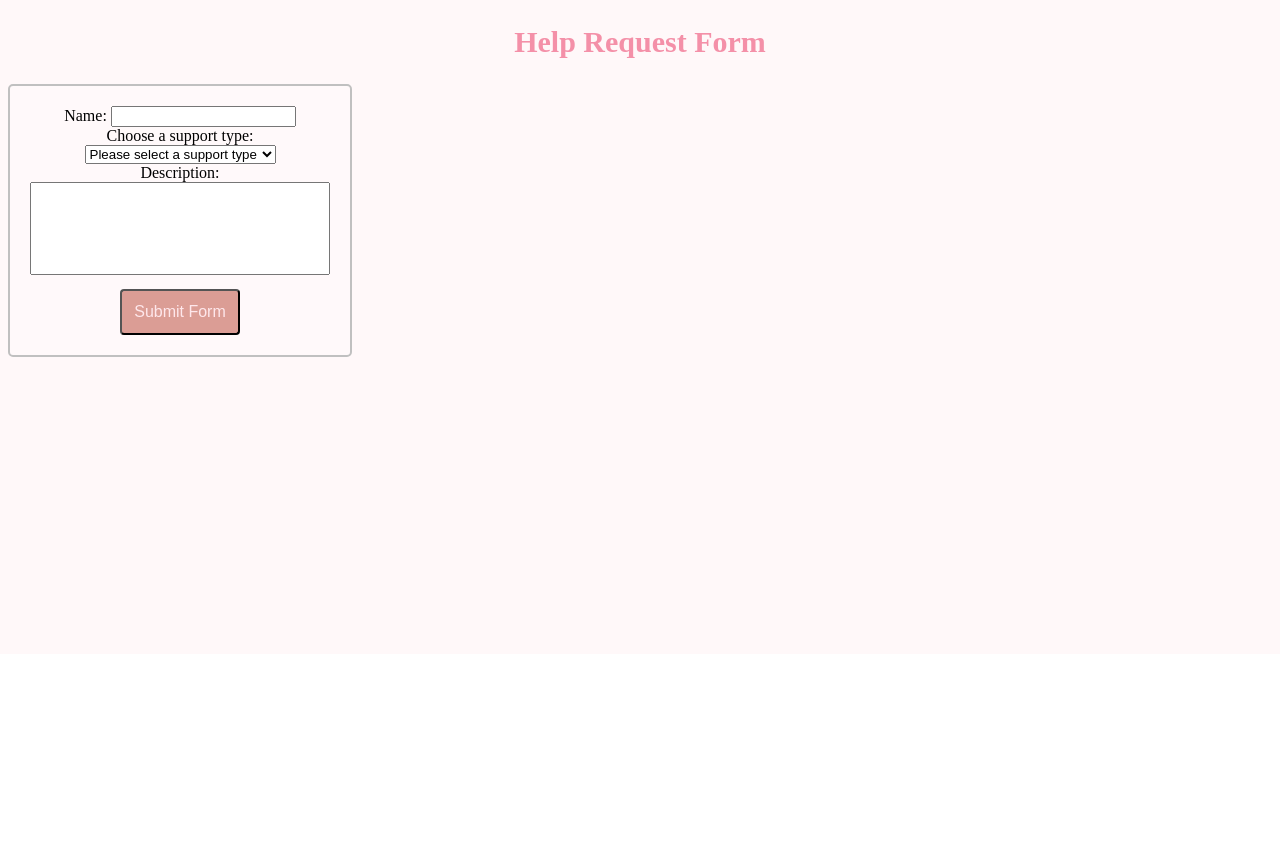
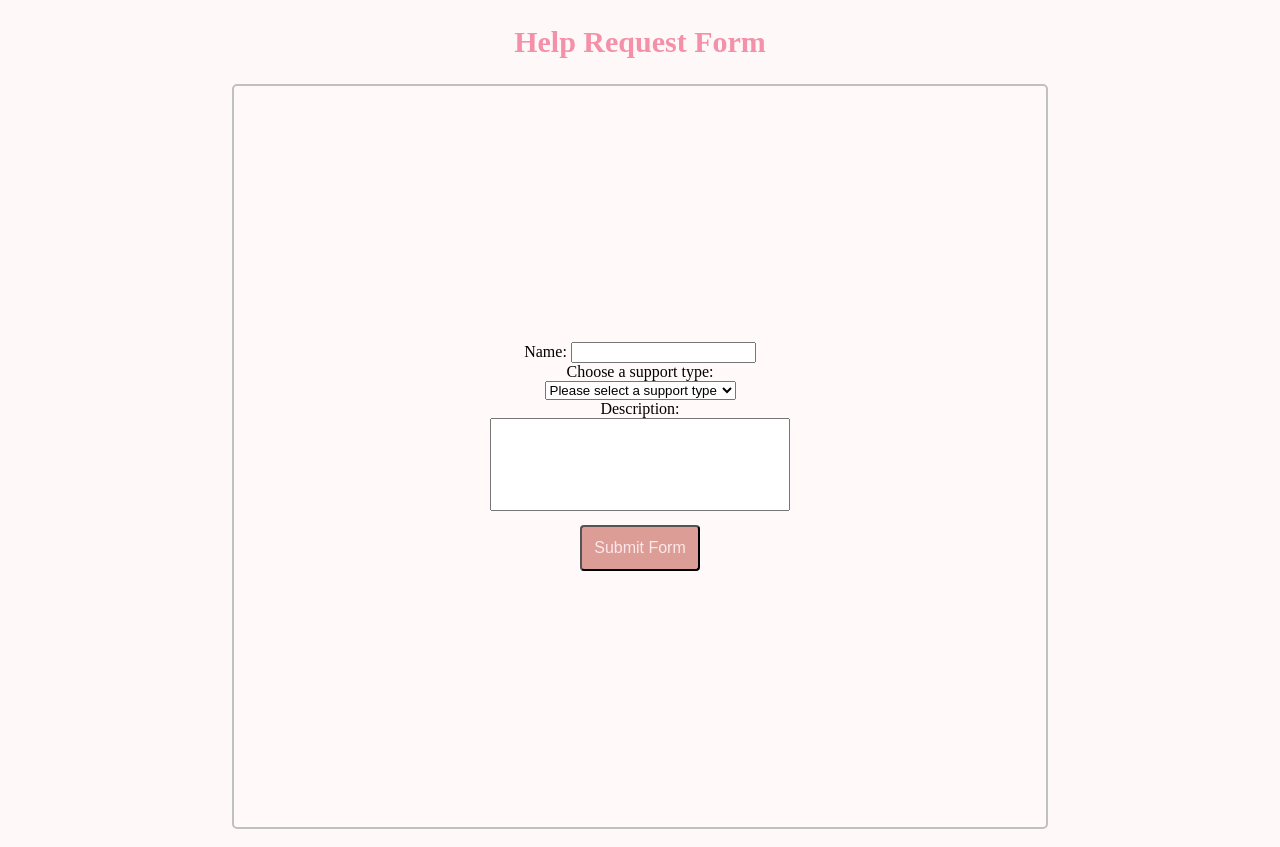
Before and after one commit to Desmond23Y/goingpink, a PHP site: page /Users/request_form.php in a window 1280 px wide. Shown: the part 146-993 px from the top of the page. Before the commit the page ends 503 px from the top, so only its background shows below. Run offline with PHP 8.4, Linux system fonts and the light colour scheme; the visitor is signed in with stand-in values (Sample User, id 1).

Commit message:
Requestform.css

```diff
--- a/Users/Requestform.css
+++ b/Users/Requestform.css
@@ -14,14 +14,17 @@ h2 {
 
 form {
     width: 300px;
-    margin: 8px;
+    margin: 0 auto;
     padding: 20px;
+    padding: 20%;
     background-color: rgba(255,255,255,0.1);
     border: 2px solid silver;
     border-radius: 5px;
     text-align: center;
     flex-direction: column;
+    font-size: medium;
     }
+
 
 textarea {
     resize: none;
```
